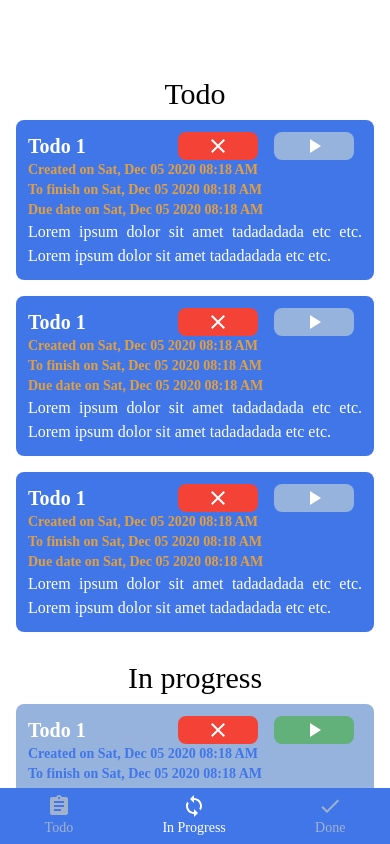
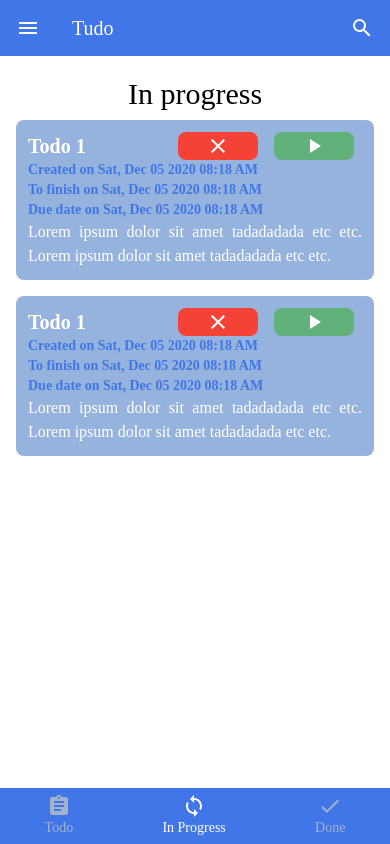
Before and after one commit to rgvillanueva28/Tudo, a React (Create React App) app: page / in a window 390 px wide. Both pictures are taken after a click on the button "In Progress". Shown: the top 844 px of the page. Built offline with nearby package versions, Linux system fonts and the light colour scheme.

Commit message:
📱💻feat: responsive dashboard

```diff
--- a/src/App.tsx
+++ b/src/App.tsx
@@ -14,7 +14,7 @@ function App() {
     <Router>
       <Switch>
         <div className="min-h-screen relative flex flex-col">
-          {/* <Header /> */}
+          <Header />
           <div
             style={{
               paddingTop: "56px",
--- a/src/Pages/Dashboard.tsx
+++ b/src/Pages/Dashboard.tsx
@@ -1,14 +1,100 @@
-import { useState } from "react";
+import { useContext, useEffect, useState } from "react";
+import { Context } from "../Context/CategoryContext";
+
 import CatContainer from "../Components/CategoryContainer";
 import TodoCard from "../Components/TodoCard";
 import Header from "../Components/Header";
 import Footer from "../Components/Footer";
 
 export default function Dashboard() {
+  const { currentCategory } = useContext(Context);
+
+  const [isLarge, setIsLarge] = useState(
+    global.innerWidth >= 1024 ? true : false
+  );
+
+  useEffect(() => {
+    global.addEventListener("resize", () => {
+      global.innerWidth >= 1024 ? setIsLarge(true) : setIsLarge(false);
+    });
+  }, [isLarge]);
 
   return (
     <>
       <div className="container mx-auto flex flex-col lg:flex-row justify-around text-center">
+        {!isLarge && currentCategory === "todo" && (
+          <CatContainer>
+            <h1 className="text-3xl">Todo</h1>
+            <TodoCard
+              title="Todo 1"
+              dateCreated={new Date()}
+              dateToDo={new Date()}
+              dateFinished={new Date()}
+              description="Lorem ipsum dolor sit amet tadadadada etc etc. Lorem ipsum dolor sit amet tadadadada etc etc."
+              category="todo"
+            />
+            <TodoCard
+              title="Todo 1"
+              dateCreated={new Date()}
+              dateToDo={new Date()}
+              dateFinished={new Date()}
+              description="Lorem ipsum dolor sit amet tadadadada etc etc. Lorem ipsum dolor sit amet tadadadada etc etc."
+              category="todo"
+            />
+            <TodoCard
+              title="Todo 1"
+              dateCreated={new Date()}
+              dateToDo={new Date()}
+              dateFinished={new Date()}
+              description="Lorem ipsum dolor sit amet tadadadada etc etc. Lorem ipsum dolor sit amet tadadadada etc etc."
+              category="todo"
+            />
+          </CatContainer>
+        )}
+        {!isLarge && currentCategory === "inProgress" && (
+          <CatContainer>
+            <h1 className="text-3xl">In progress</h1>
+            <TodoCard
+              title="Todo 1"
+              dateCreated={new Date()}
+              dateToDo={new Date()}
+              dateFinished={new Date()}
+              description="Lorem ipsum dolor sit amet tadadadada etc etc. Lorem ipsum dolor sit amet tadadadada etc etc."
+              category="inProgress"
+            />
+            <TodoCard
+              title="Todo 1"
+              dateCreated={new Date()}
+              dateToDo={new Date()}
+              dateFinished={new Date()}
+              description="Lorem ipsum dolor sit amet tadadadada etc etc. Lorem ipsum dolor sit amet tadadadada etc etc."
+              category="inProgress"
+            />
+          </CatContainer>
+        )}
+        {!isLarge && currentCategory === "done" && (
+          <CatContainer>
+            <h1 className="text-3xl">Done</h1>
+            <TodoCard
+              title="Todo 1"
+              dateCreated={new Date()}
+              dateToDo={new Date()}
+              dateFinished={new Date()}
+              description="Lorem ipsum dolor sit amet tadadadada etc etc. Lorem ipsum dolor sit amet tadadadada etc etc."
+              category="done"
+            />
+            <TodoCard
+              title="Todo 1"
+              dateCreated={new Date()}
+              dateToDo={new Date()}
+              dateFinished={new Date()}
+              description="Lorem ipsum dolor sit amet tadadadada etc etc. Lorem ipsum dolor sit amet tadadadada etc etc."
+              category="done"
+            />
+          </CatContainer>
+        )}
+        {isLarge && (
+          <>
             <CatContainer>
               <h1 className="text-3xl">Todo</h1>
               <TodoCard
@@ -74,8 +160,10 @@ export default function Dashboard() {
                 category="done"
               />
             </CatContainer>
+          </>
+        )}
       </div>
-      <Footer />
+      {!isLarge && <Footer />}
     </>
   );
 }
```
Also changed, not shown: 1 other file (tests, documents, lock files or other folders). Lines whose indentation alone changed are shown as unchanged.
